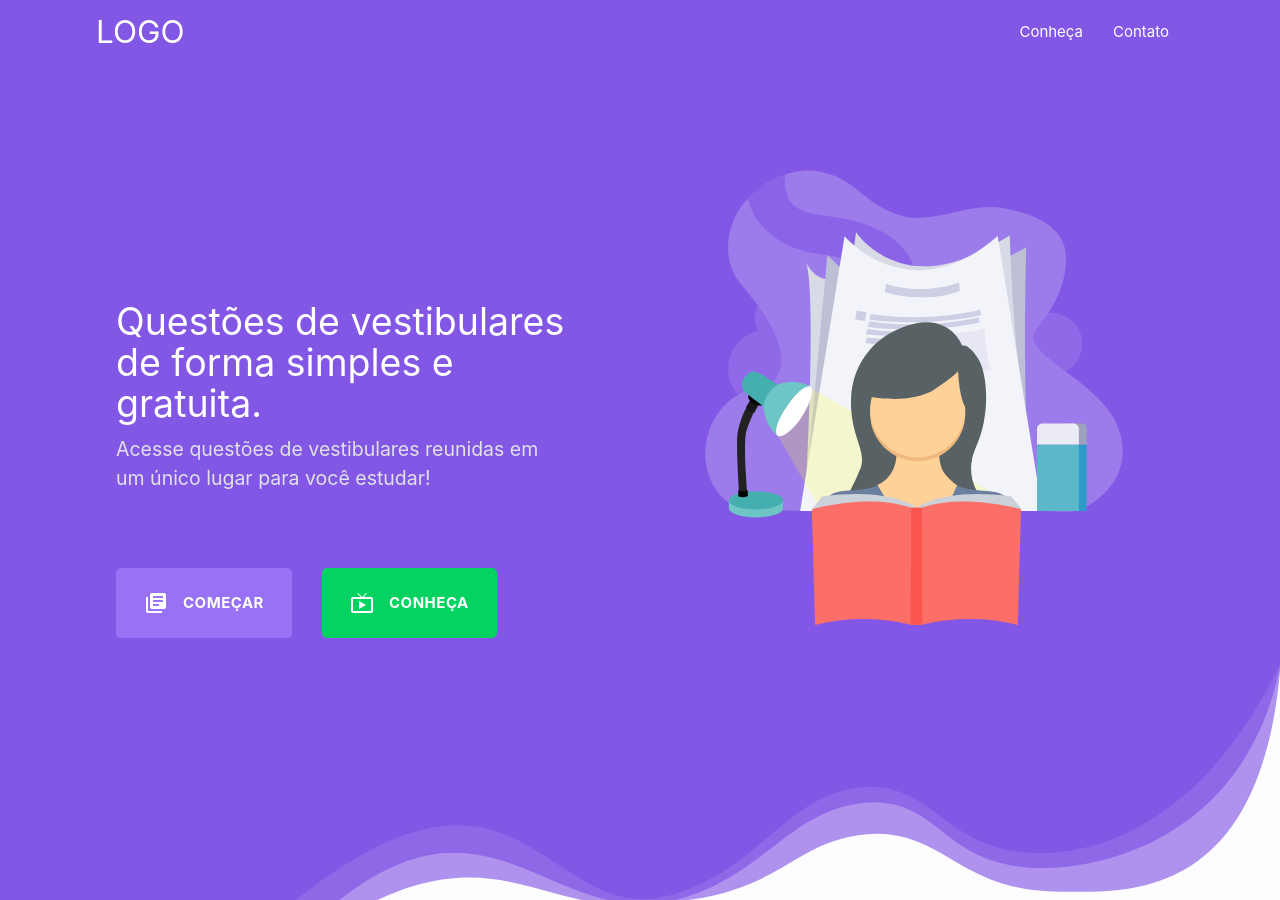
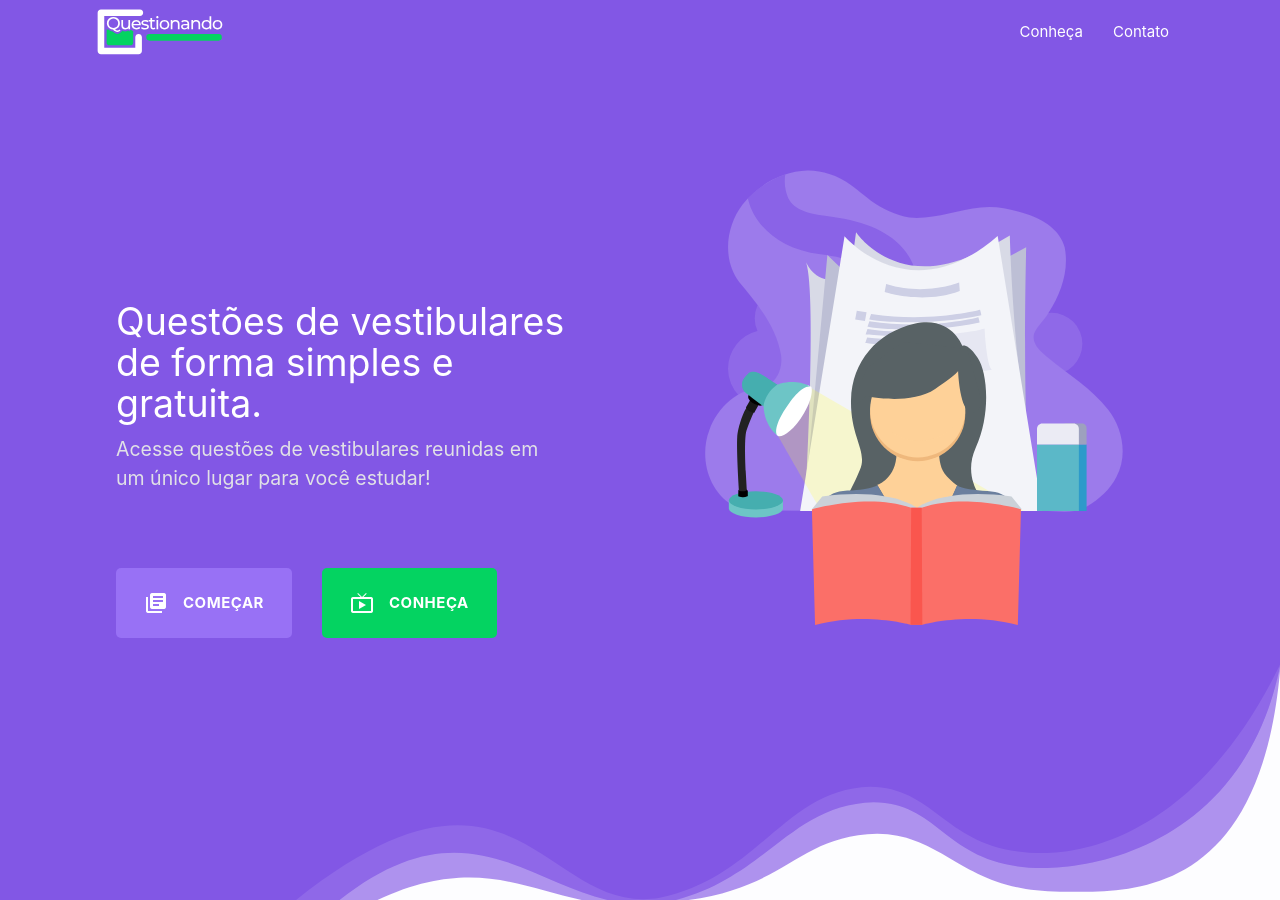
Before and after one commit to questionando-se/questionando-se.github.io, a Jekyll site: the page built from index.html, in a window 1280 px wide. Built offline with Jekyll 4.4.1, drawn with Linux system fonts in a browser that asks for light colours.

Commit message:
update logo

```diff
--- a/_includes/navbar.html
+++ b/_includes/navbar.html
@@ -1,6 +1,8 @@
 <nav class="transparent z-depth-0">
     <div class="nav-wrapper">
-        <a href="{{ site.url }}/index.html" class="brand-logo">LOGO</a>
+        <a href="{{ site.url }}/index.html" class="brand-logo">
+            <img src="{{ site.url }}/assets/images/logo-white.svg" />
+        </a>
         <a href="#" data-target="mobile-menu" class="sidenav-trigger"><i class="material-icons">menu</i></a>
         <ul id="nav-mobile" class="right hide-on-med-and-down">
             <li><a href="{{ site.url }}/conheca.html">Conheça</a></li>
--- a/assets/styles/layout.css
+++ b/assets/styles/layout.css
@@ -17,3 +17,7 @@
 .app {
     min-height: 100vh;
 }
+
+.brand-logo img {
+    height: 64px;
+}
```
Also changed, not shown: assets/images/logo-black.svg (added), assets/images/logo-white.svg (added), drawing/logo.svg (added).
